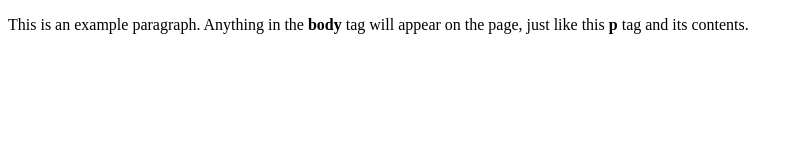
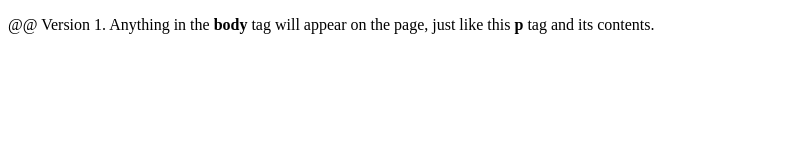
Before and after one commit to kiran99aws/Terraform, a plain HTML site: page src/index.html in a window 1280 px wide. Shown: the whole page, without its empty margins (0-800 px from the left). Drawn offline with Linux system fonts and the light colour scheme.

Commit message:
Update index.html

```diff
--- a/src/index.html
+++ b/src/index.html
@@ -1,9 +1,9 @@
 <!doctype html>
 <html>
   <head>
-    <title>This is the title of the webpage! @@Version2</title>
+    <title>This is the title of the webpage!</title>
   </head>
   <body>
-    <p>This is an example paragraph. Anything in the <strong>body</strong> tag will appear on the page, just like this <strong>p</strong> tag and its contents.</p>
+    <p>@@ Version 1. Anything in the <strong>body</strong> tag will appear on the page, just like this <strong>p</strong> tag and its contents.</p>
   </body>
 </html>
```
